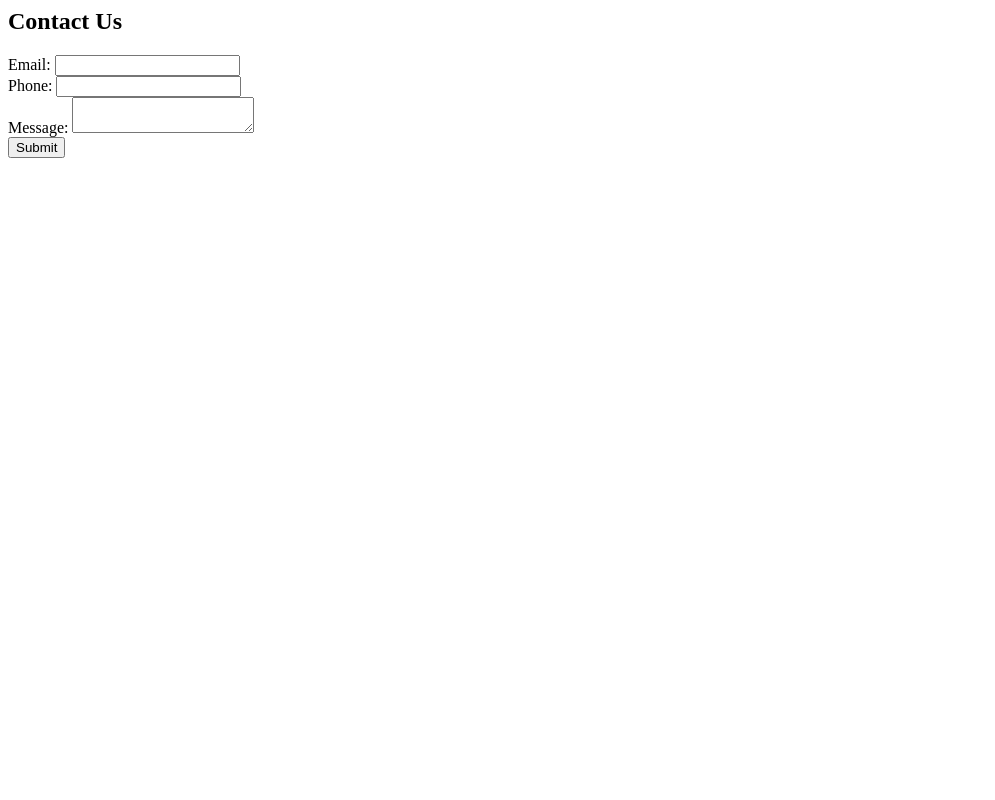
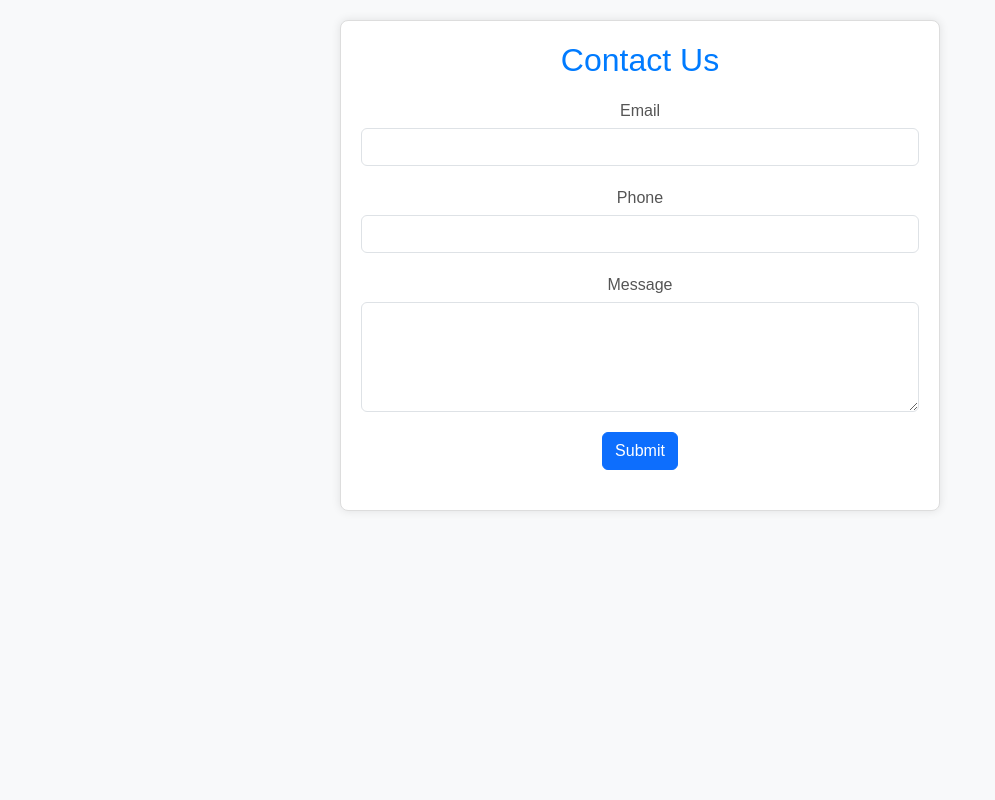
Before and after one commit to JuliusHolmforsKarlberg/Head-Chef, an ASP.NET Core app: template Components/Blocks/Contact/Default.cshtml in a window 1280 px wide. Shown: the whole page, without its empty margins (0-995 px from the left). Run offline with ASP.NET Core 8, Linux system fonts and the light colour scheme; the template is opened without the code that fills it, so the values that code supplies are empty; the project's own start-up code is not run, and a stand-in starts its controllers and pages; some libraries are stand-ins or nearby versions.

Commit message:
Contact page css

```diff
--- a/Components/Blocks/Contact/Default.cshtml
+++ b/Components/Blocks/Contact/Default.cshtml
@@ -1,25 +1,83 @@
-﻿@using Components.Blocks.Contact;
-
+@using Components.Blocks.Contact;
 
 @model ContactBlockViewModel
+
+<link href="https://cdn.jsdelivr.net/npm/bootstrap@5.3.0-alpha1/dist/css/bootstrap.min.css" rel="stylesheet">
+
+<style>
+    body {
+        font-family: 'Arial', sans-serif;
+        background-color: #f8f9fa;
+        margin: 0;
+        padding: 20px;
+        text-align: center;
+    }
+
+    .contact-form {
+        max-width: 600px;
+        margin: auto;
+        background-color: #fff;
+        padding: 20px;
+        border: 1px solid #ddd;
+        border-radius: 8px;
+        box-shadow: 0 0 10px rgba(0, 0, 0, 0.1);
+    }
+
+    h2 {
+        color: #007bff;
+        margin-bottom: 20px;
+    }
+
+    .form-group {
+        margin-bottom: 20px;
+    }
+
+    label {
+        display: block;
+        margin-bottom: 5px;
+        color: #555;
+    }
+
+    input,
+    textarea {
+        width: 100%;
+        padding: 10px;
+        box-sizing: border-box;
+        border: 1px solid #ccc;
+        border-radius: 4px;
+    }
+
+    button {
+        background-color: #007bff;
+        color: #fff;
+        padding: 10px 20px;
+        border: none;
+        border-radius: 4px;
+        cursor: pointer;
+    }
+
+        button:hover {
+            background-color: #0056b3;
+        }
+</style>
 
 <div class="contact-form">
     <h2>Contact Us</h2>
     <form action="#" method="post">
         <div class="form-group">
-            <label for="email">Email:</label>
-            <input type="email" id="email" name="email" required>
+            <label for="email">Email</label>
+            <input type="email" class="form-control" id="email" name="email" required>
         </div>
         <div class="form-group">
-            <label for="phone">Phone:</label>
-            <input type="tel" id="phone" name="phone" required>
+            <label for="phone">Phone</label>
+            <input type="tel" class="form-control" id="phone" name="phone" required>
         </div>
         <div class="form-group">
-            <label for="message">Message:</label>
-            <textarea id="message" name="message" required></textarea>
+            <label for="message">Message</label>
+            <textarea class="form-control" id="message" name="message" rows="4" required></textarea>
         </div>
         <div class="form-group">
-            <button type="submit">Submit</button>
+            <button type="submit" class="btn btn-primary">Submit</button>
         </div>
     </form>
 </div>
```
Also changed, not shown: Logs/log20231111.json (+2 -0 lines), Views/ContactPage/Index.cshtml (+33 -3 lines).
